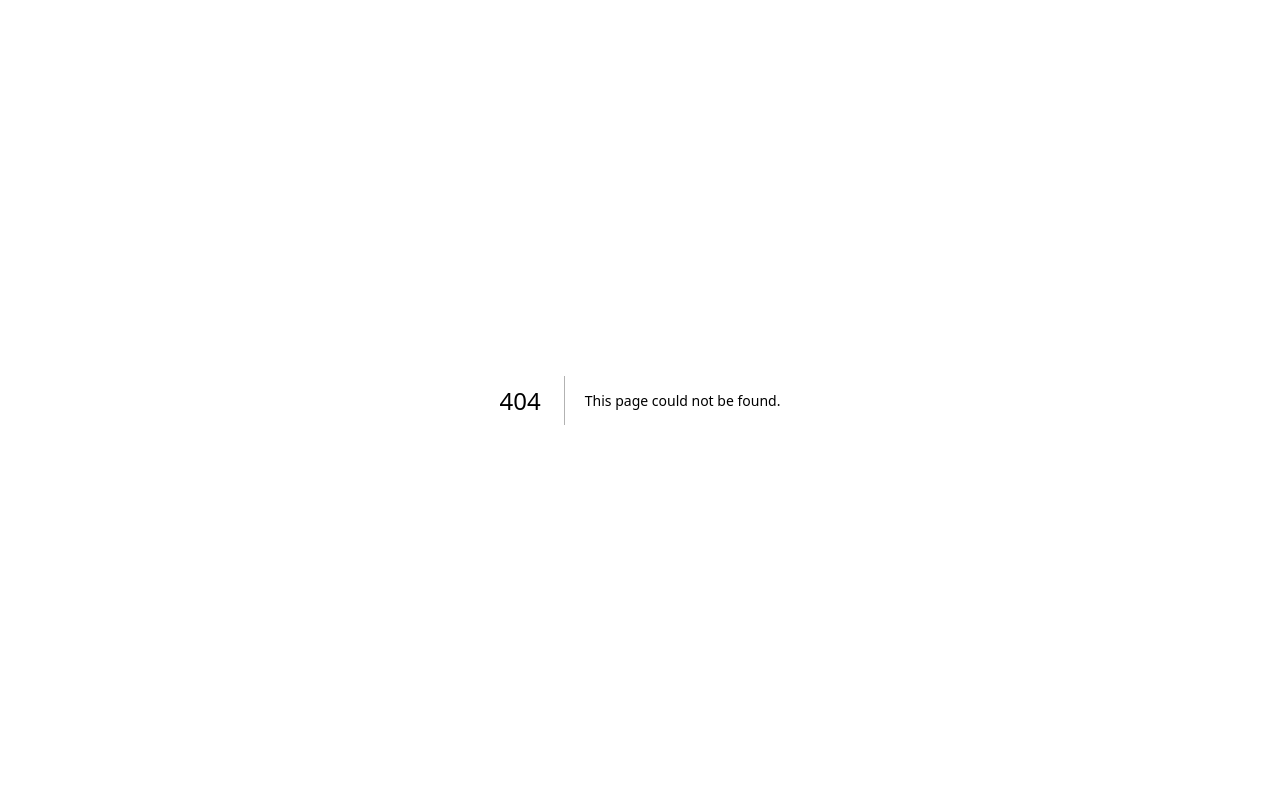
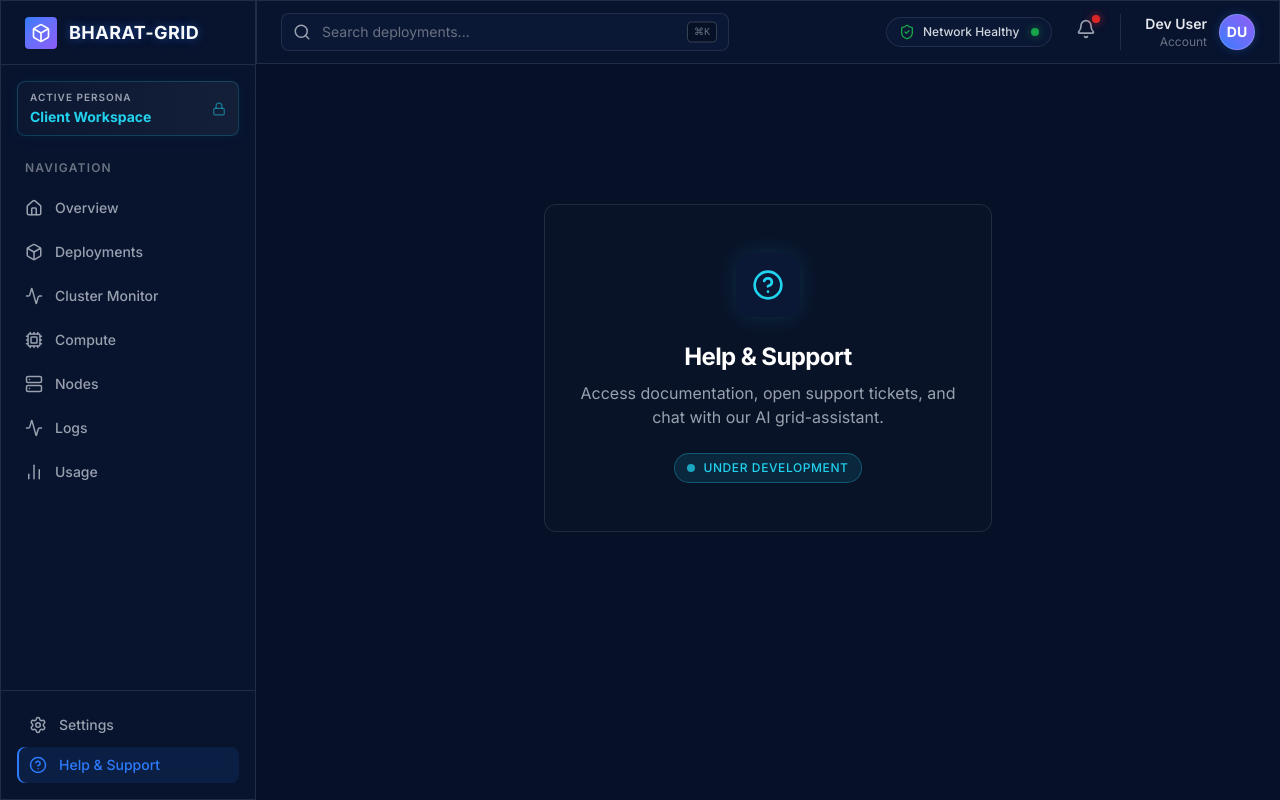
Before and after one commit to Bharat-Grid-Project/bharat-grid-dashboard, a Next.js app: page /client/support in a window 1280 px wide. Before the commit this address had no page. Built offline with nearby package versions, Linux system fonts and the light colour scheme.

Commit message:
feat: resolve sidebar bottom nav 404 errors by adding dynamic routing and placeholder pages

```diff
--- /dev/null
+++ b/src/app/client/settings/page.tsx
@@ -0,0 +1,32 @@
+"use client";
+
+import { GlassCard } from "@/components/ui/GlassCard";
+import { Settings } from "lucide-react";
+import { motion } from "framer-motion";
+
+export default function SettingsPage() {
+  return (
+    <div className="flex-1 flex items-center justify-center min-h-[70vh]">
+      <motion.div
+        initial={{ opacity: 0, y: 20 }}
+        animate={{ opacity: 1, y: 0 }}
+        transition={{ type: "spring", stiffness: 300, damping: 24 }}
+        className="w-full max-w-md"
+      >
+        <GlassCard className="flex flex-col items-center justify-center text-center py-12 px-6">
+          <div className="w-16 h-16 rounded-2xl bg-[var(--color-bg-800)] flex items-center justify-center text-gray-300 mb-6 shadow-[0_0_20px_rgba(255,255,255,0.1)]">
+            <Settings size={32} />
+          </div>
+          <h2 className="text-2xl font-bold text-white mb-2 tracking-tight">Global Settings</h2>
+          <p className="text-gray-400 mb-6 max-w-sm">
+            Manage your account preferences, API keys, and notification channels.
+          </p>
+          <div className="inline-flex items-center gap-2 px-3 py-1.5 rounded-full border border-gray-500/30 bg-gray-500/10 text-gray-300 text-xs font-medium uppercase tracking-wider">
+            <span className="w-2 h-2 rounded-full bg-gray-400 animate-pulse" />
+            Under Development
+          </div>
+        </GlassCard>
+      </motion.div>
+    </div>
+  );
+}
--- /dev/null
+++ b/src/app/client/support/page.tsx
@@ -0,0 +1,32 @@
+"use client";
+
+import { GlassCard } from "@/components/ui/GlassCard";
+import { HelpCircle } from "lucide-react";
+import { motion } from "framer-motion";
+
+export default function SupportPage() {
+  return (
+    <div className="flex-1 flex items-center justify-center min-h-[70vh]">
+      <motion.div
+        initial={{ opacity: 0, y: 20 }}
+        animate={{ opacity: 1, y: 0 }}
+        transition={{ type: "spring", stiffness: 300, damping: 24 }}
+        className="w-full max-w-md"
+      >
+        <GlassCard className="flex flex-col items-center justify-center text-center py-12 px-6">
+          <div className="w-16 h-16 rounded-2xl bg-[var(--color-bg-800)] flex items-center justify-center text-[var(--color-cyan-400)] mb-6 shadow-[0_0_20px_rgba(34,211,238,0.15)]">
+            <HelpCircle size={32} />
+          </div>
+          <h2 className="text-2xl font-bold text-white mb-2 tracking-tight">Help & Support</h2>
+          <p className="text-gray-400 mb-6 max-w-sm">
+            Access documentation, open support tickets, and chat with our AI grid-assistant.
+          </p>
+          <div className="inline-flex items-center gap-2 px-3 py-1.5 rounded-full border border-[var(--color-cyan-400)]/30 bg-[var(--color-cyan-400)]/10 text-[var(--color-cyan-400)] text-xs font-medium uppercase tracking-wider">
+            <span className="w-2 h-2 rounded-full bg-[var(--color-cyan-400)] animate-pulse" />
+            Under Development
+          </div>
+        </GlassCard>
+      </motion.div>
+    </div>
+  );
+}
--- /dev/null
+++ b/src/app/provider/support/page.tsx
@@ -0,0 +1,32 @@
+"use client";
+
+import { GlassCard } from "@/components/ui/GlassCard";
+import { HelpCircle } from "lucide-react";
+import { motion } from "framer-motion";
+
+export default function ProviderSupportPage() {
+  return (
+    <div className="flex-1 flex items-center justify-center min-h-[70vh]">
+      <motion.div
+        initial={{ opacity: 0, y: 20 }}
+        animate={{ opacity: 1, y: 0 }}
+        transition={{ type: "spring", stiffness: 300, damping: 24 }}
+        className="w-full max-w-md"
+      >
+        <GlassCard className="flex flex-col items-center justify-center text-center py-12 px-6">
+          <div className="w-16 h-16 rounded-2xl bg-[var(--color-bg-800)] flex items-center justify-center text-[var(--color-cyan-400)] mb-6 shadow-[0_0_20px_rgba(34,211,238,0.15)]">
+            <HelpCircle size={32} />
+          </div>
+          <h2 className="text-2xl font-bold text-white mb-2 tracking-tight">Help & Support</h2>
+          <p className="text-gray-400 mb-6 max-w-sm">
+            Access provider documentation, open support tickets, and chat with our AI grid-assistant.
+          </p>
+          <div className="inline-flex items-center gap-2 px-3 py-1.5 rounded-full border border-[var(--color-cyan-400)]/30 bg-[var(--color-cyan-400)]/10 text-[var(--color-cyan-400)] text-xs font-medium uppercase tracking-wider">
+            <span className="w-2 h-2 rounded-full bg-[var(--color-cyan-400)] animate-pulse" />
+            Under Development
+          </div>
+        </GlassCard>
+      </motion.div>
+    </div>
+  );
+}
--- a/src/components/shell/Sidebar.tsx
+++ b/src/components/shell/Sidebar.tsx
@@ -109,17 +109,30 @@ export function Sidebar({ onMobileClose }: { onMobileClose?: () => void }) {
 
       {/* Bottom Navigation */}
       <div className="p-4 border-t border-[var(--color-glass-border)] space-y-1 shrink-0">
-        {BOTTOM_NAV.map((item) => (
-          <Link
-            key={item.name}
-            href={item.href}
-            onClick={onMobileClose}
-            className="flex items-center gap-3 px-3 py-2 rounded-lg transition-all text-gray-400 hover:text-gray-200 hover:bg-[var(--color-glass-bg)]"
-          >
-            <item.icon size={18} />
-            <span className="font-medium text-sm">{item.name}</span>
-          </Link>
-        ))}
+        <Link
+          href={`/${mode}/settings`}
+          onClick={onMobileClose}
+          className={`flex items-center gap-3 px-3 py-2 rounded-lg transition-all ${
+            pathname === `/${mode}/settings` || pathname?.startsWith(`/${mode}/settings/`)
+              ? "bg-[var(--color-blue-500)]/10 text-[var(--color-blue-500)] shadow-[inset_2px_0_0_0_var(--color-blue-500)]"
+              : "text-gray-400 hover:text-gray-200 hover:bg-[var(--color-glass-bg)]"
+          }`}
+        >
+          <Settings size={18} />
+          <span className="font-medium text-sm">Settings</span>
+        </Link>
+        <Link
+          href={`/${mode}/support`}
+          onClick={onMobileClose}
+          className={`flex items-center gap-3 px-3 py-2 rounded-lg transition-all ${
+            pathname === `/${mode}/support` || pathname?.startsWith(`/${mode}/support/`)
+              ? "bg-[var(--color-blue-500)]/10 text-[var(--color-blue-500)] shadow-[inset_2px_0_0_0_var(--color-blue-500)]"
+              : "text-gray-400 hover:text-gray-200 hover:bg-[var(--color-glass-bg)]"
+          }`}
+        >
+          <HelpCircle size={18} />
+          <span className="font-medium text-sm">Help & Support</span>
+        </Link>
       </div>
     </div>
   );
```
